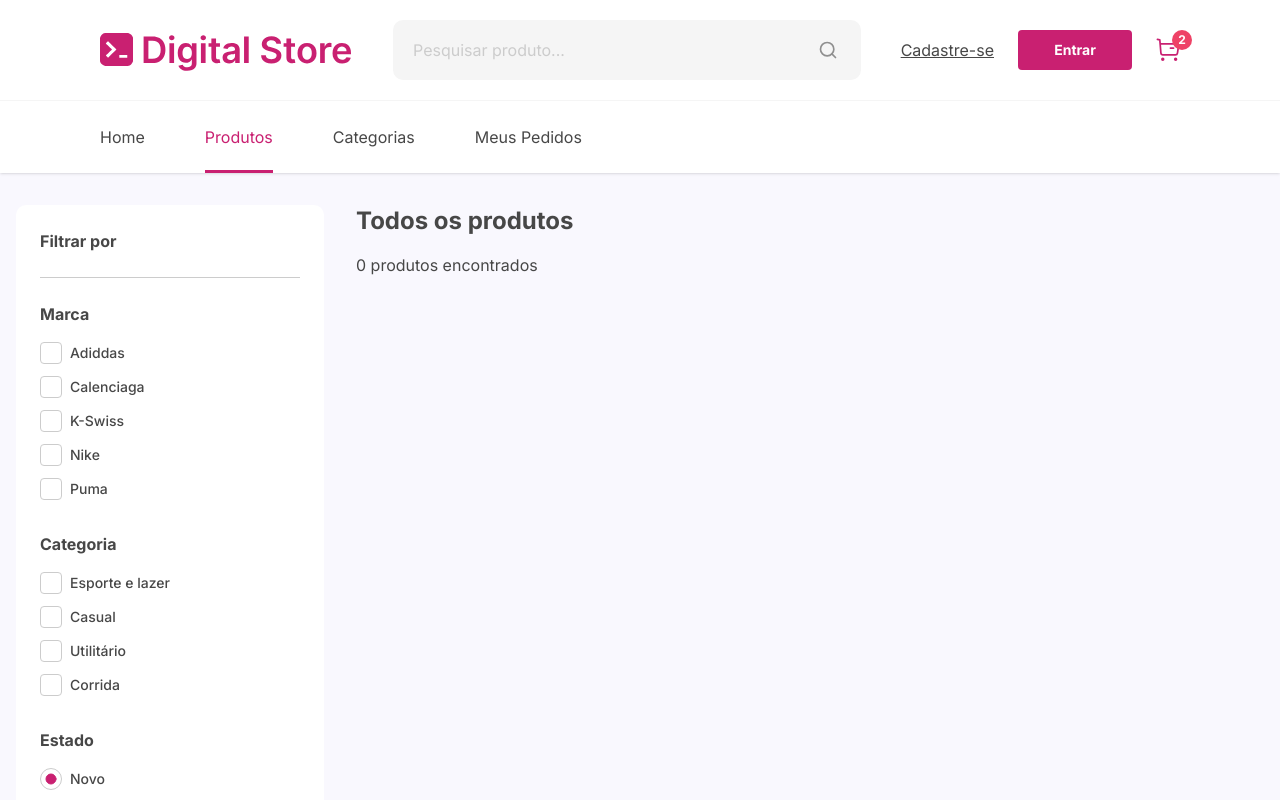
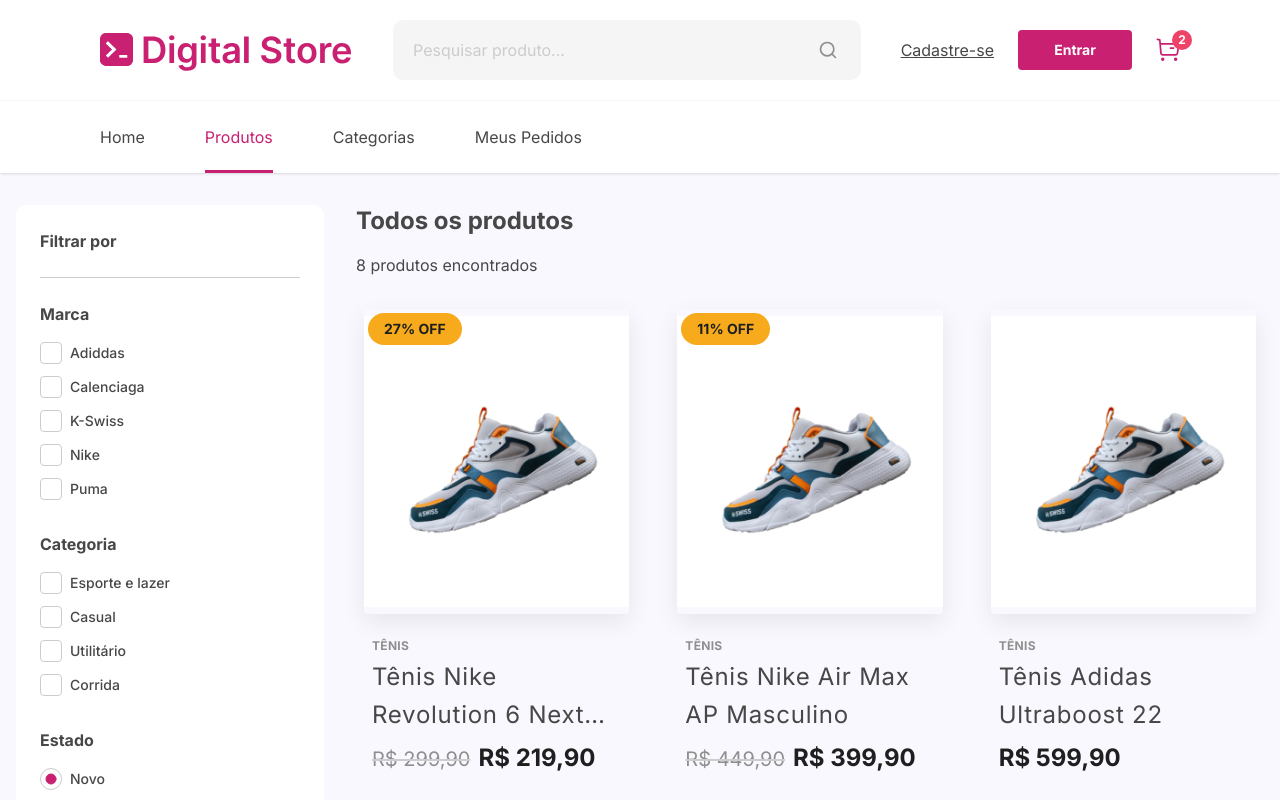
Before and after one commit to CaioIan/digital-store-frontend, a React (Vite) app: page /products in a window 1280 px wide. Shown: the top 800 px of the page. Built offline with nearby package versions, Linux system fonts and the light colour scheme.

Commit message:
feat: integrate product service and adjust grid layout

```diff
--- a/src/pages/ProductListingPage/index.tsx
+++ b/src/pages/ProductListingPage/index.tsx
@@ -1,12 +1,32 @@
+import { useEffect, useState } from 'react'
 import { useSearchParams } from 'react-router-dom'
 import { FilterGroup } from '@/components/FilterGroup'
+import ProductCard from '@/components/ProductCard'
+import { getProducts } from '@/services/productService'
+import type { Product } from '@/types/Product'
 
 export default function ProductListingPage() {
   const [searchParams] = useSearchParams()
   const filter = searchParams.get('filter') || ''
+  const [products, setProducts] = useState<Product[]>([])
+  const [loading, setLoading] = useState(true)
 
-  // TODO: Replace with actual product count from backend/API
-  const productCount: number = 0
+  useEffect(() => {
+    const fetchProducts = async () => {
+      try {
+        const data = await getProducts()
+        setProducts(data)
+      } catch (err) {
+        console.error('Erro ao buscar produtos:', err)
+      } finally {
+        setLoading(false)
+      }
+    }
+
+    fetchProducts()
+  }, [])
+
+  const productCount: number = products.length
 
   return (
     <div className="container mx-auto px-4 py-8">
@@ -58,10 +78,31 @@
           <h1 className="text-dark-gray-2 text-2xl font-bold mb-4">
             {filter ? `Resultados para "${filter}"` : 'Todos os produtos'}
           </h1>
-          <p className="text-dark-gray-2">
+          <p className="text-dark-gray-2 mb-6">
             {productCount}{' '}
             {productCount === 1 ? 'produto encontrado' : 'produtos encontrados'}
           </p>
+
+          {/* Grid de Produtos */}
+          {loading ? (
+            <div className="flex items-center justify-center py-20">
+              <p className="text-lg text-light-gray">Carregando produtos...</p>
+            </div>
+          ) : (
+            <div className="grid grid-cols-[repeat(3,minmax(280px,1fr))] gap-x-8 gap-y-6">
+              {products.map((product) => (
+                <ProductCard
+                  key={product.id}
+                  id={product.id}
+                  name={product.name}
+                  image={product.image}
+                  price={product.price}
+                  priceDiscount={product.priceDiscount}
+                  category={product.category}
+                />
+              ))}
+            </div>
+          )}
         </main>
       </div>
     </div>
```
